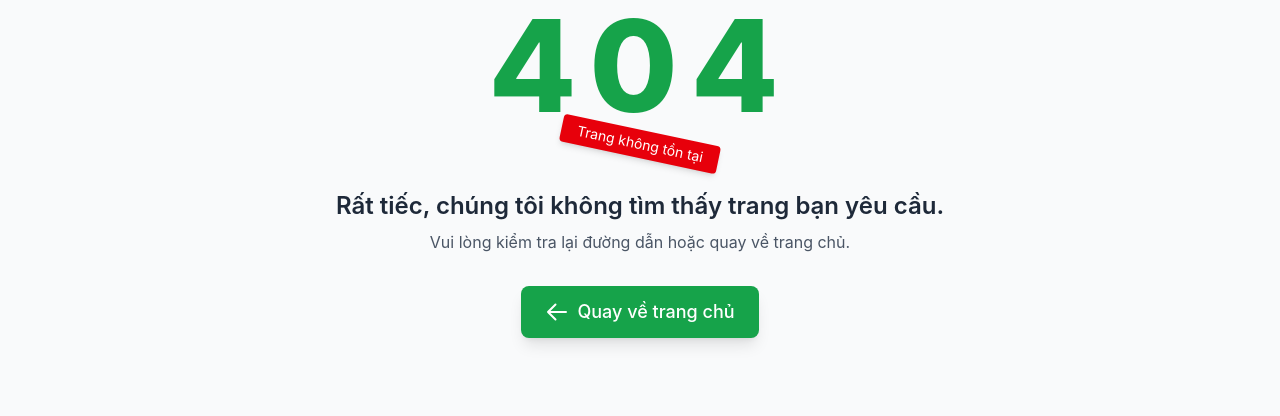
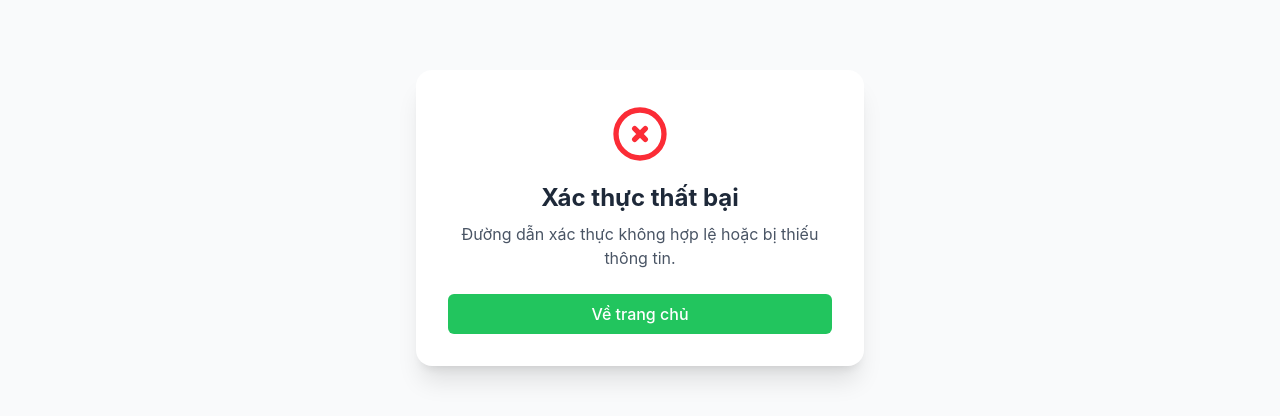
Before and after one commit to HOAne2004/TraChanh96_FE_V2, a Vue app: page /verify-email in a window 1280 px wide. Shown: the part 246-662 px from the top of the page. Built offline with nearby package versions, Linux system fonts and the light colour scheme; no server answers.

Commit message:
feat: add VerifyEmailPage component and routing for email verification

```diff
--- /dev/null
+++ b/src/modules/identity/pages/VerifyEmailPage.vue
@@ -0,0 +1,86 @@
+<script setup lang="ts">
+import IconSvgCancelCircle from '@/assets/icons/IconSvgCancelCircle.svg'
+import IconSvgCheckCircle from '@/assets/icons/IconSvgCheckCircle.svg'
+import { ref, onMounted } from 'vue'
+import { useRoute, useRouter } from 'vue-router'
+import { authService } from '@/modules/identity/services/auth.service'
+import { useToastStore } from '@/shared/store/toast.store'
+import { useAuthStore } from '@/modules/identity/stores/auth.store'
+import AppLoading from '@/shared/components/ui/AppLoading.vue'
+
+const route = useRoute()
+const router = useRouter()
+const toastStore = useToastStore()
+const authStore = useAuthStore()
+
+const status = ref<'loading' | 'success' | 'error'>('loading')
+const message = ref('Đang tiến hành xác thực tài khoản của bạn...')
+
+onMounted(async () => {
+  // Lấy email và token từ URL (ví dụ: ?email=abc@gmail.com&token=123...)
+  const email = route.query.email as string
+  const token = route.query.token as string
+
+  if (!email || !token) {
+    status.value = 'error'
+    message.value = 'Đường dẫn xác thực không hợp lệ hoặc bị thiếu thông tin.'
+    return
+  }
+
+  try {
+    // Tự động gọi API xác thực
+    await authService.verifyEmail({ email, token })
+
+    status.value = 'success'
+    message.value = 'Xác thực tài khoản thành công!'
+    toastStore.success('Tài khoản đã được kích hoạt.')
+
+    // Đợi 3 giây rồi chuyển về trang chủ và bật Modal đăng nhập
+    setTimeout(() => {
+      router.push('/')
+      authStore.openLoginModal()
+    }, 3000)
+
+  } catch (error: any) {
+    status.value = 'error'
+    message.value = error.message || 'Mã xác thực không chính xác hoặc đã hết hạn.'
+  }
+})
+</script>
+
+<template>
+  <div class="flex min-h-screen items-center justify-center bg-gray-50 p-4">
+    <div class="w-full max-w-md rounded-2xl bg-white p-8 text-center shadow-xl">
+
+      <div v-if="status === 'loading'" class="mb-4 flex justify-center">
+        <AppLoading :show="true" text="" />
+      </div>
+
+      <div v-else-if="status === 'success'" class="mb-4 flex justify-center text-green-500">
+        <IconSvgCheckCircle class="h-16 w-16" />
+      </div>
+
+      <div v-else class="mb-4 flex justify-center text-red-500">
+        <IconSvgCancelCircle class="h-16 w-16" />
+      </div>
+
+      <h2 class="mb-2 text-2xl font-bold text-gray-800">
+        {{ status === 'loading' ? 'Đang xác thực...' : (status === 'success' ? 'Hoàn tất' : 'Xác thực thất bại') }}
+      </h2>
+
+      <p class="text-gray-600">{{ message }}</p>
+
+      <div v-if="status === 'success'" class="mt-6 text-sm text-gray-500">
+        Sẽ tự động chuyển hướng sau 3 giây...
+      </div>
+
+      <button
+        v-if="status === 'error'"
+        @click="router.push('/')"
+        class="btn-primary mt-6 w-full py-2"
+      >
+        Về trang chủ
+      </button>
+    </div>
+  </div>
+</template>
--- a/src/modules/identity/router/index.ts
+++ b/src/modules/identity/router/index.ts
@@ -6,5 +6,12 @@ export const identityRoutes: RouteRecordRaw[] = [
     name: 'Profile',
     component: () => import('../pages/ProfilePage.vue'),
     meta: { requiresAuth: true }
-  }
+  },
+
+  {
+  path: '/verify-email',
+  name: 'VerifyEmail',
+  component: () => import('@/modules/identity/pages/VerifyEmailPage.vue'),
+  meta: { requiresAuth: false }
+}
 ];
```
